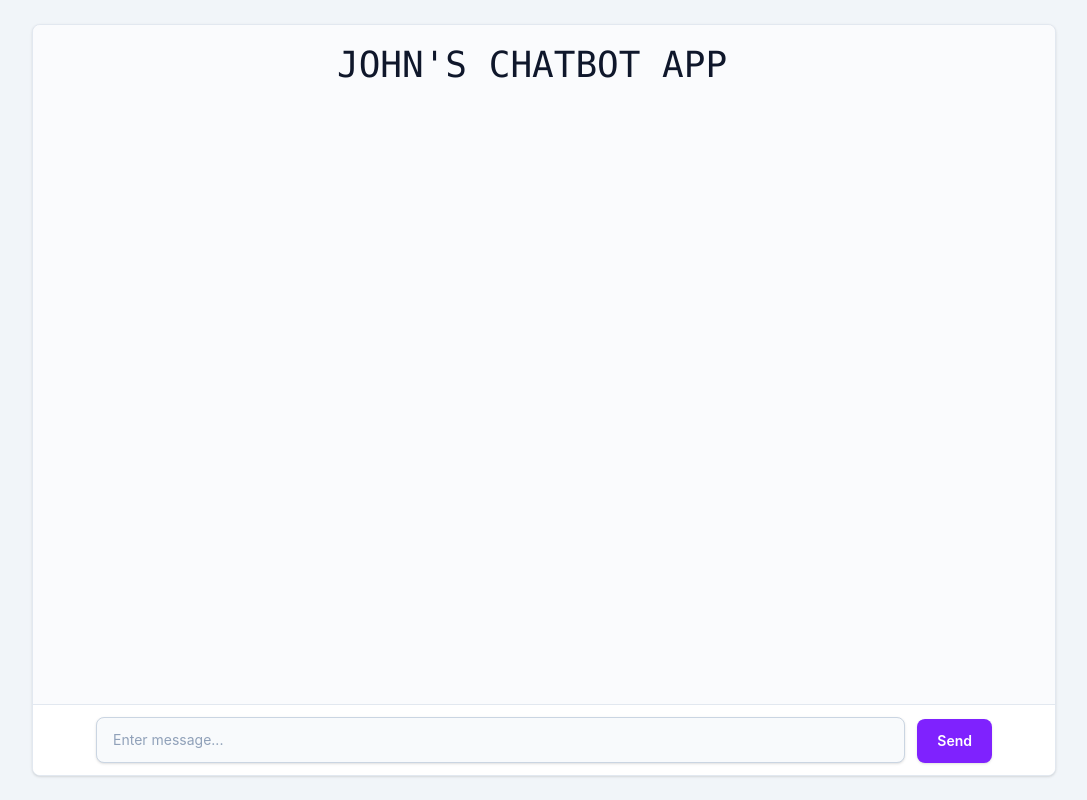
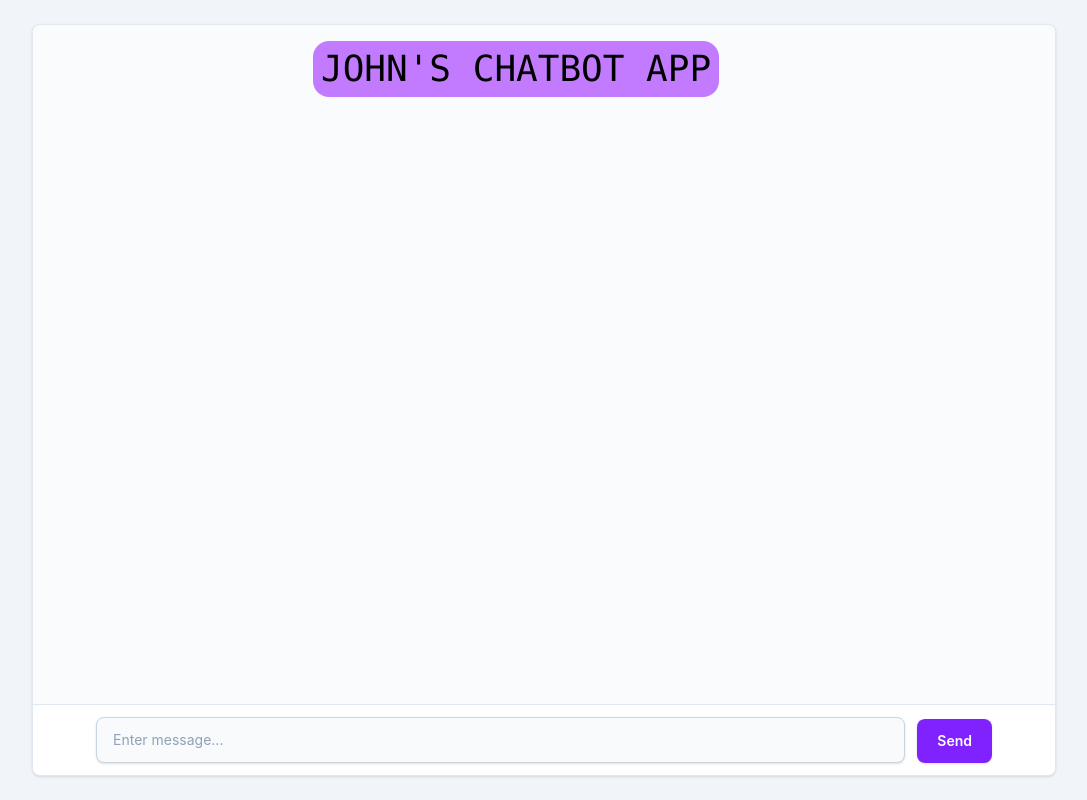
Before and after one commit to IncognitoJohn/Simple-ChatBOT, a React (Vite) app: page / in a window 1280 px wide. Shown: the whole page, without its empty margins (96-1183 px from the left). Built offline with nearby package versions, Linux system fonts and the light colour scheme.

Commit message:
Added some more  stuffs

```diff
--- a/src/App.jsx
+++ b/src/App.jsx
@@ -33,15 +33,17 @@ import { Analytics } from "@vercel/analytics/react";
                   </div>
               </div>
 
+              <div className="text-black bg-purple-400  p-2 rounded-2xl text-4xl font-mono  fixed flex items-center my-4 ml-70">
+                  JOHN'S CHATBOT APP
+              </div>
               <div
                   ref={messagesContainerRef}
                   className="order-1 flex-1 overflow-y-auto bg-slate-50/70 px-4 py-5 sm:px-6">
+
                   <div className="mx-auto flex w-full max-w-4xl flex-col gap-4">
                       <ChatMessageComponent chatMessages={chatMessages}/>
                   </div>
-                  <div className="accent-blue-700 text-4xl font-mono  fixed flex items-center ml-70">
-                      JOHN'S CHATBOT APP
-                  </div>
+
               </div>
           </div>
       </div>
```
